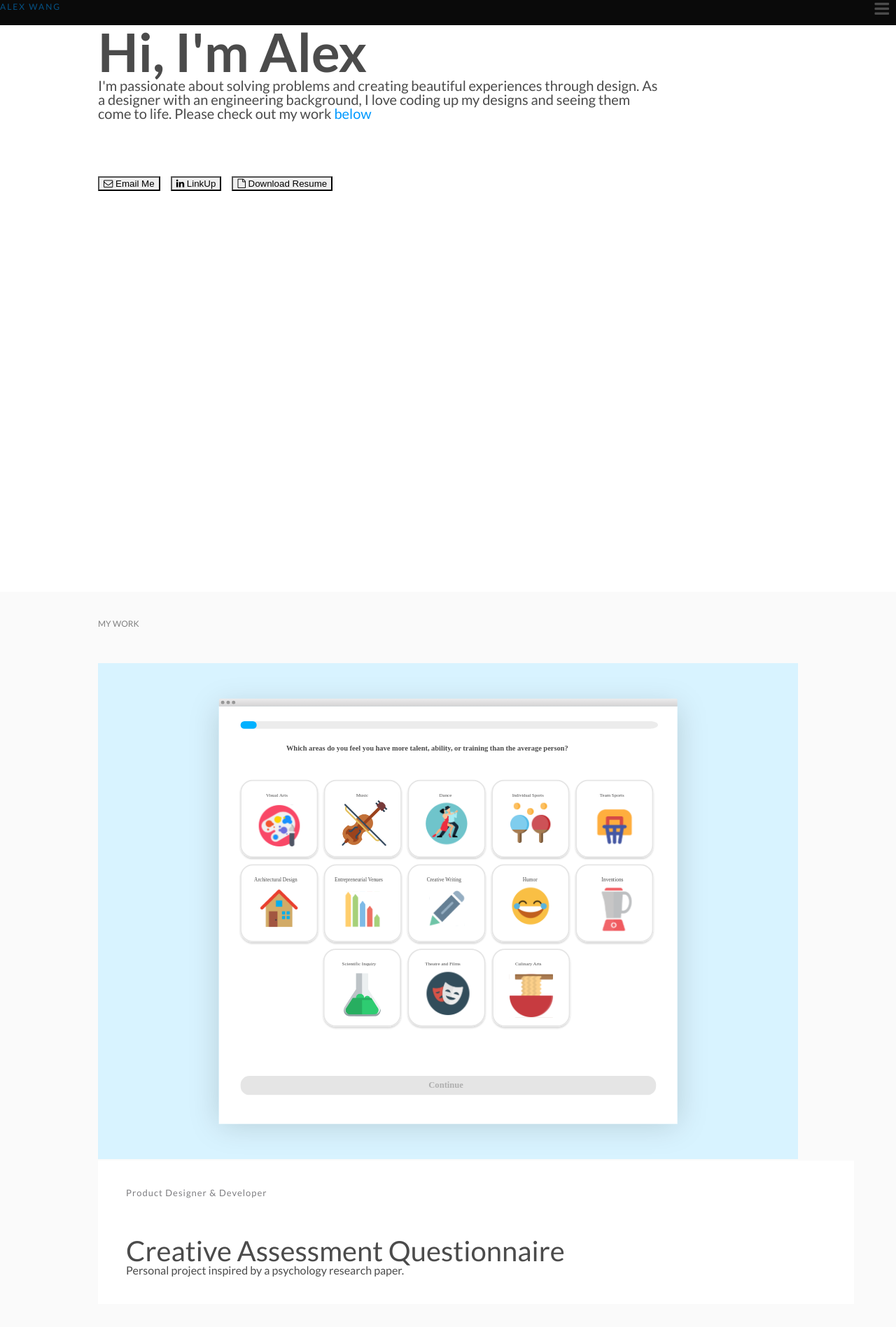
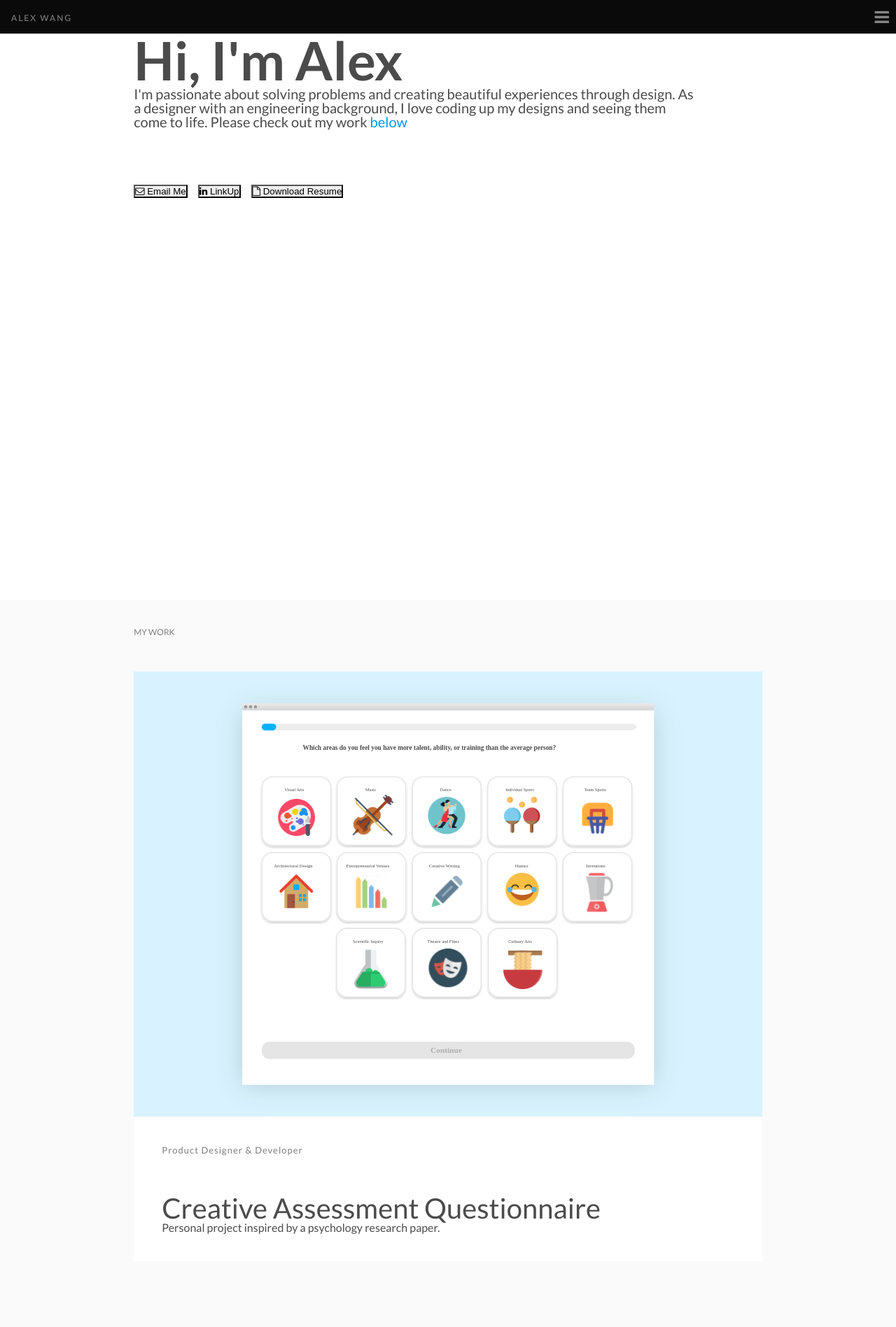
Before and after one commit to awanger/awanger.github.io, a Jekyll site: the page built from index.html, in a window 1280 px wide. Shown: the top 1897 px of the page at 70% size. Built offline with Jekyll 4.4.1, drawn with Linux system fonts in a browser that asks for light colours.

Commit message:
Add functional hamburger button

```diff
--- a/_includes/header.html
+++ b/_includes/header.html
@@ -1,6 +1,7 @@
-<header class="header">
-  <a class="navbar-brand" href={% link index.html %}>Alex Wang</a>
+<header>
   <nav class="navbar">
+    <a class="navbar-brand" href={% link index.html %}>Alex Wang</a>
+    <label for="toggle" class="hamburger"><i class="fa fa-bars"></i></label>
     <input type="checkbox" id="toggle">
     <ul class="nav-links">
       <li><a href="#">Home</a></li>
@@ -9,5 +10,4 @@
       <li><a href="#">Contact</a></li>
     </ul>
   </nav>
-  <label for="toggle" class="hamburger"><i class="fa fa-bars"></i></label>
 </header>
--- a/assets/css/custom.css
+++ b/assets/css/custom.css
@@ -4,10 +4,15 @@
     font-family: 'Lato', sans-serif;
     font-size: 16px;
     color: #4b4b4b;
+}
+
+body {
     background-color: #FAFAFA;
 }
 
+
 a {
+    color: #09f;
     text-decoration: none;
 }
 
@@ -19,16 +24,16 @@
 }
 
 /* Navbar mobile layout */
-.header {
+.navbar {
     background-color: #0A0A0A;
+    padding: 1rem 1rem;
 }
 
-.navbar {
-    padding: 10px;
-}
 
 .nav-links {
     text-align: center;
+    padding-top: 1em;
+    padding-bottom: 0.25rem;
     display: none;
 }
 
@@ -50,20 +55,23 @@
 
 .hamburger {
     position: absolute;
-    top: 0;
+    top: 12px;
     right: 10px;
     font-size: 24px;
+    color: #fff;
+    opacity: 0.5;
     cursor: pointer;
 }
 
 
 .navbar-brand {
+    display: inline-block;
     font-size: 12px;
     text-transform: uppercase;
+    color: #fff;
     opacity: 0.5;
     transition: opacity 0.5s ease;
     letter-spacing: 2px;
-    margin: 0.5em 0;
 }
 
 .navbar-brand:hover {
@@ -92,9 +100,6 @@
         .title2 { font-size: 20px; }
 }
 
-a {
-    color: #09f;
-}
 
 #contact-links {
     margin-top: 80px;
--- a/assets/css/reset.css
+++ b/assets/css/reset.css
@@ -2,6 +2,12 @@
    v2.0 | 20110126
    License: none (public domain)
 */
+
+* {
+    box-sizing: border-box;
+    padding: 0;
+    margin: 0;
+}
 
 html, body, div, span, applet, object, iframe,
 h1, h2, h3, h4, h5, h6, p, blockquote, pre,
```
